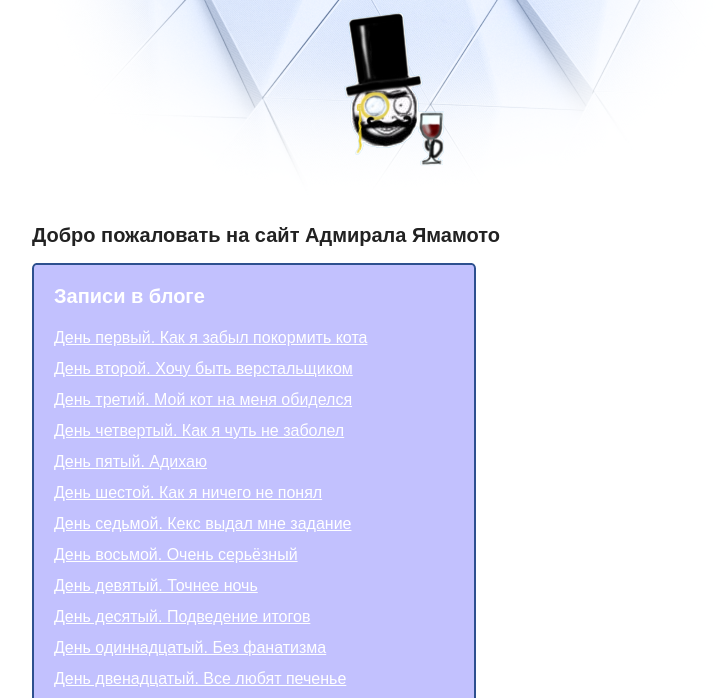
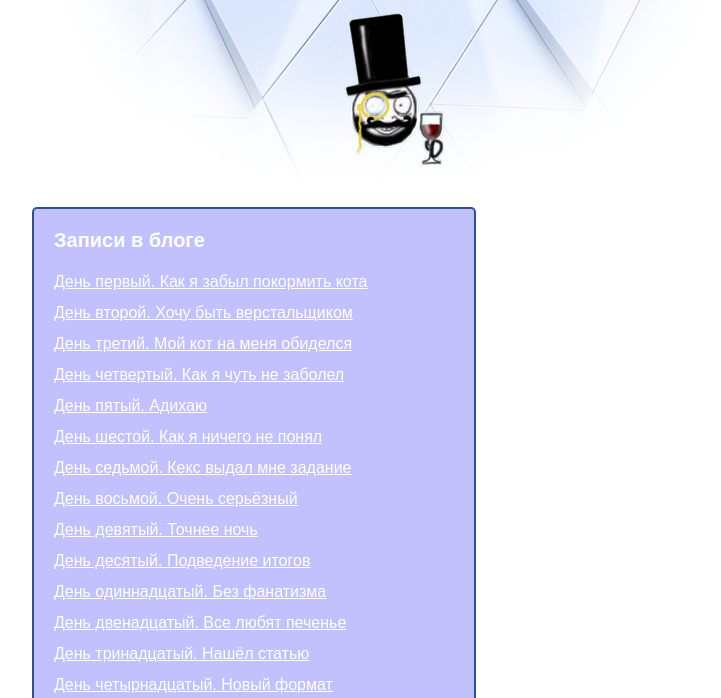
Before and after one commit to AdmiralYamamoto/mysite, a plain HTML site: page index.html in a window 1280 px wide. Shown: the part 87-785 px from the top of the page, without its empty margins (254-975 px from the left). Drawn offline with Linux system fonts and the light colour scheme.

Commit message:
Update index.html

```diff
--- a/index.html
+++ b/index.html
@@ -13,7 +13,6 @@
       <div class="avatar-container">
         <img class="avatar" src="img/maga.png" alt="Аватарка">
       </div>
-      <h2>Добро пожаловать на сайт Адмирала Ямамото</h2>
       <nav class="blog-navigation">
         <h2>Записи в блоге</h2>
         <ul>
```
